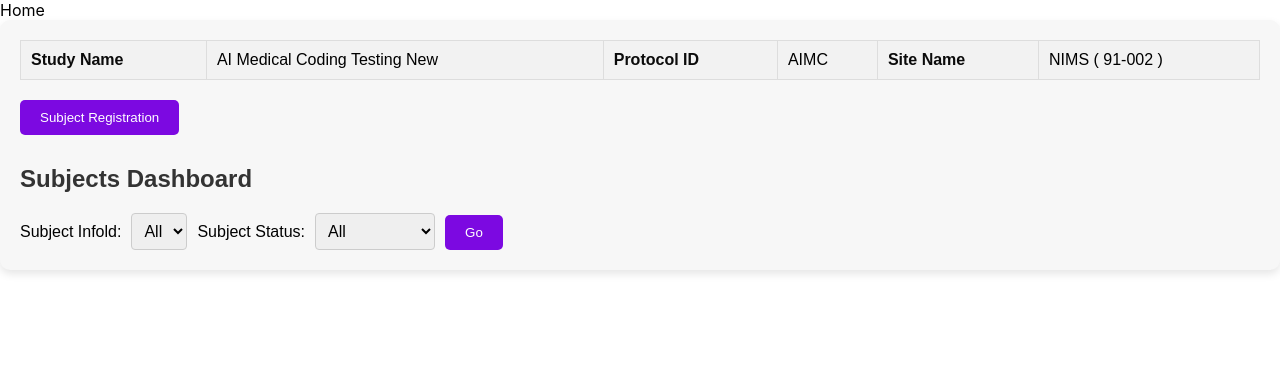
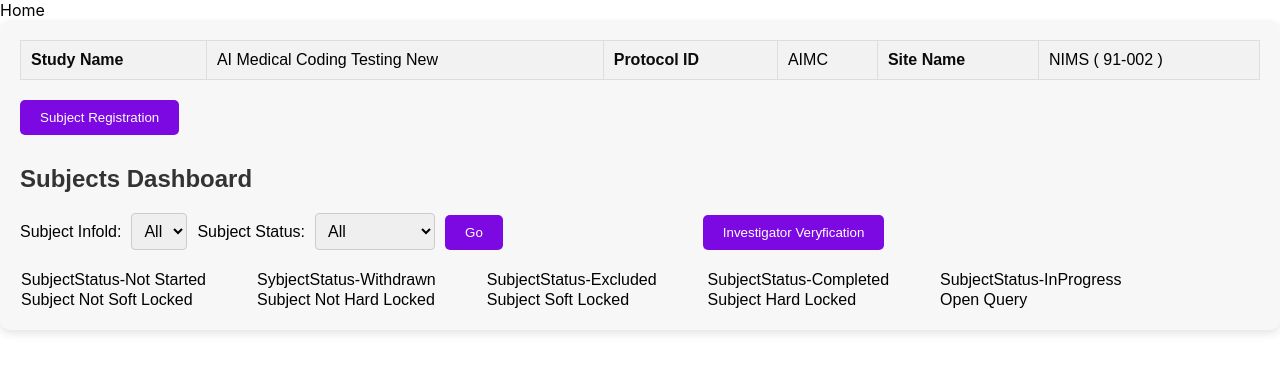
Before and after one commit to AnithaVangavarapu/DataCapture, a React (Create React App) app: page / in a window 1280 px wide. Shown: the top 372 px of the page. Built offline with nearby package versions, Linux system fonts and the light colour scheme.

Commit message:
need to add icons and css

```diff
--- a/src/components/DataCapture.css
+++ b/src/components/DataCapture.css
@@ -44,7 +44,7 @@
   form textarea,
   form select {
     width: 30%;
-    padding: 10px;
+    padding: 10px ;
     margin-top: 5px;
     border: 1px solid #ccc;
     border-radius: 4px;
@@ -57,7 +57,7 @@
 
   form textarea {
     resize: vertical;
-    height: 100px;
+    height: 50px;
   }
 
   /* Button styles */
@@ -110,8 +110,15 @@
     border: none;
     border-radius: 5px;
     cursor: pointer;
+    margin-right: 200px;
   }
 
   button:hover {
     background-color: #0056b3;
   }
+  .subject-status{
+    padding-top: 20px;
+  }
+.subject-status tr td{
+ padding-right: 50px;
+}
--- a/src/components/DataCapture.jsx
+++ b/src/components/DataCapture.jsx
@@ -1,16 +1,16 @@
 import "./DataCapture.css";
-import React, {useEffect,useState} from "react";
+import React, { useEffect, useState } from "react";
 import { useForm } from "react-hook-form";
 const DataCapture = () => {
-  const {register,handleSubmit,reset, setValue}=useForm({
+  const { register, handleSubmit, reset, setValue } = useForm({
     defaultValues: {
       countryCode: "91",
       siteCode: "91-002",
       subjectInitials: "",
       subjectInfoId: "",
       enrollmentDate: "",
-      comments: ""
-    }
+      comments: "",
+    },
   });
   const [isFormVisible, setFormVisible] = useState(false);
   // Load data from local storage when the component mounts
@@ -60,24 +60,15 @@ const handleReset = () => {
 
         {/* Conditional rendering: show form only when isFormVisible is true */}
         {isFormVisible && (
-        <form onSubmit = {handleSubmit(onSubmit)}>
-
+          <form onSubmit={handleSubmit(onSubmit)}>
             <div>
               <label>Country Code:</label>
-        <input
-          type="text"
-          {...register("countryCode")}
-          readOnly
-        />
+              <input type="text" {...register("countryCode")} readOnly />
             </div>
 
             <div>
               <label>Site Code:</label>
-        <input
-          type="text"
-          {...register("siteCode")}
-          readOnly
-        />
+              <input type="text" {...register("siteCode")} readOnly />
             </div>
 
             <div>
@@ -106,9 +97,7 @@ const handleReset = () => {
 
             <div>
               <label>Comments:</label>
-        <textarea
-          {...register("comments")}
-        />
+              <textarea {...register("comments")} />
             </div>
 
             <div>
@@ -140,6 +129,23 @@ const handleReset = () => {
           </select>
         </label>
         <button>Go</button>
+        <button>Investigator Veryfication</button>
+      </div>
+      <div className="subject-status">
+        <tr>
+          <td>SubjectStatus-Not Started</td>
+          <td>SybjectStatus-Withdrawn</td>
+          <td>SubjectStatus-Excluded</td>
+          <td>SubjectStatus-Completed</td>
+          <td>SubjectStatus-InProgress</td>
+        </tr>
+        <tr>
+          <td>Subject Not Soft Locked</td>
+          <td>Subject Not Hard Locked</td>
+          <td>Subject Soft Locked</td>
+          <td>Subject Hard Locked</td>
+          <td>Open Query</td>
+        </tr>
       </div>
     </div>
   );
```
Also changed, not shown: 1 other file (tests, documents, lock files or other folders). Lines whose indentation alone changed are shown as unchanged.
